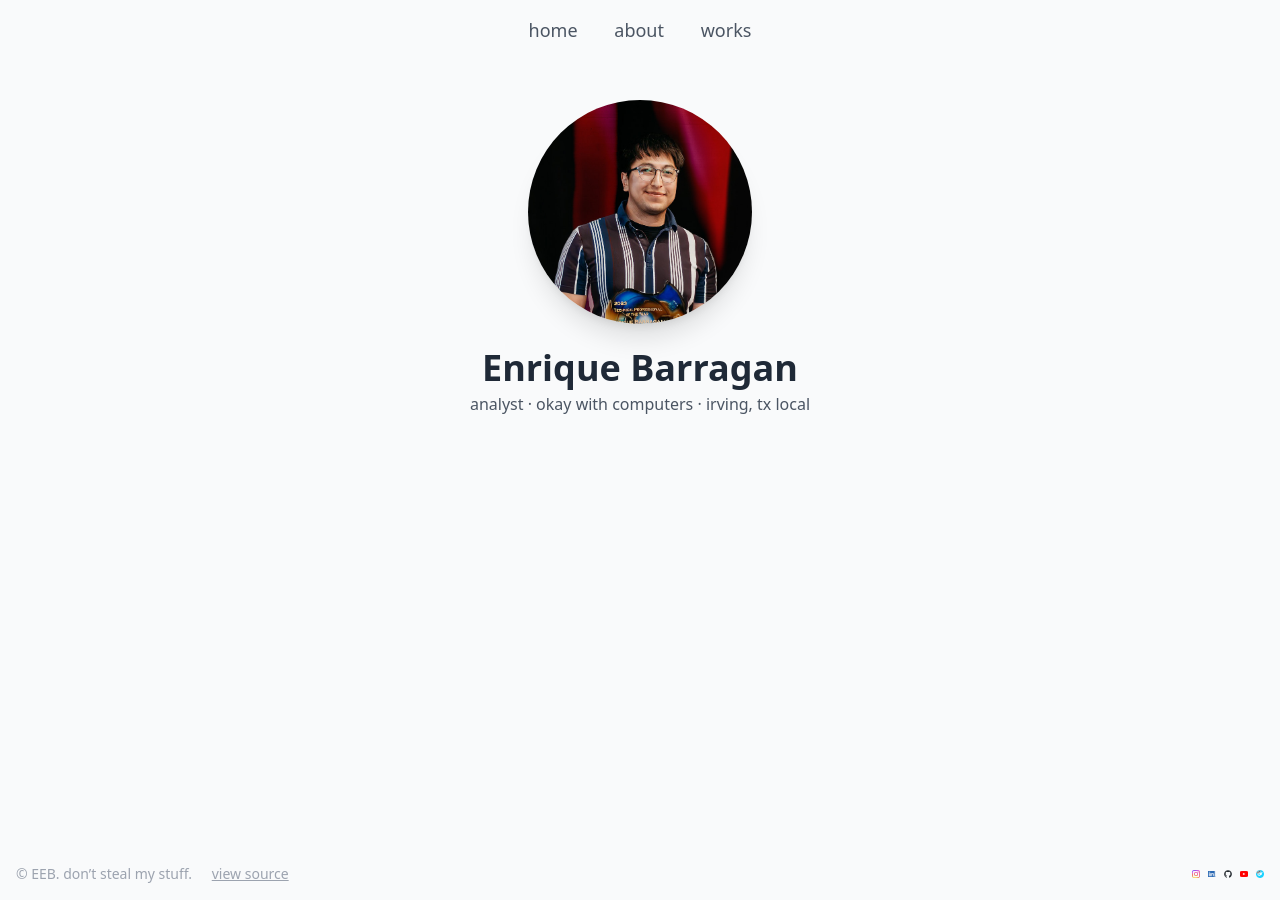
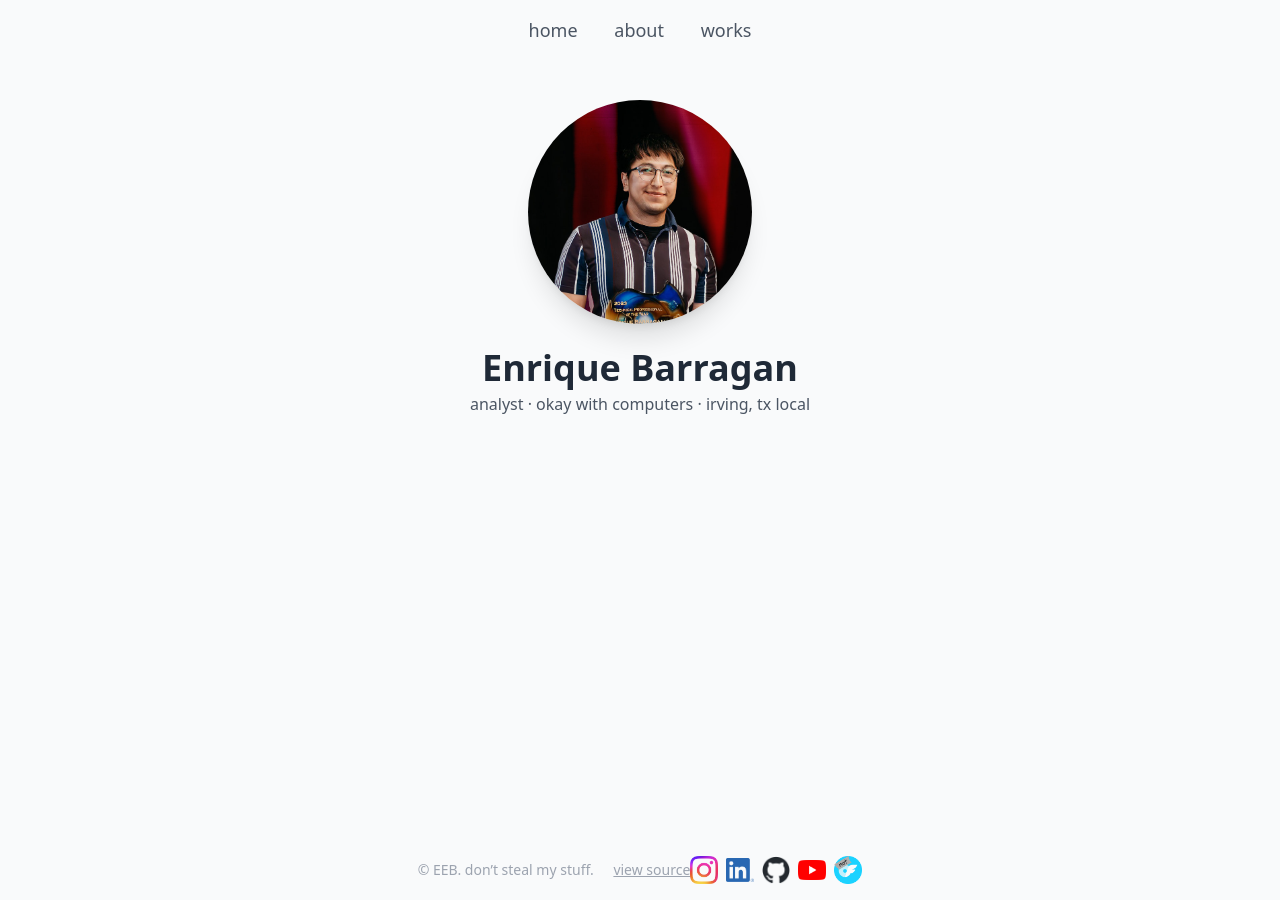
Before and after one commit to enriquebarragan/enriquebarragan.github.io, a Jekyll site: the page built from index.md, in a window 1280 px wide. Built offline with Jekyll 4.4.1, drawn with Linux system fonts in a browser that asks for light colours; nearby versions of some CDN libraries.

Commit message:
Update default.html

```diff
--- a/_layouts/default.html
+++ b/_layouts/default.html
@@ -18,7 +18,9 @@
     </main>
   </div>
 
-  {% include footer.html %}
+  <div class="flex justify-center items-center gap-6 pt-2 [&_img]:w-7 [&_img]:h-auto">
+    {% include footer.html %}
+    </div>
 
 </body>
 </html>
```
